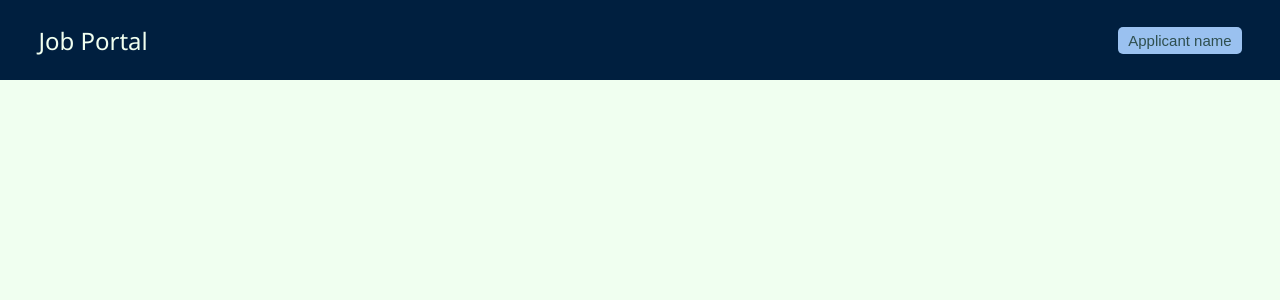
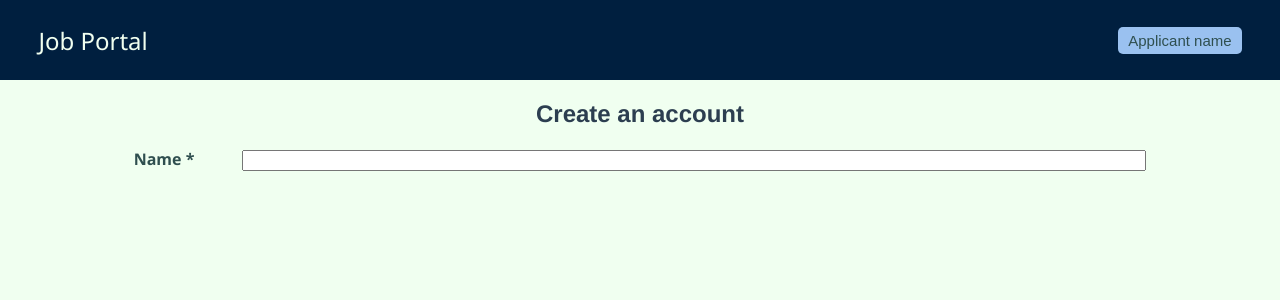
Before and after one commit to skashfaq098/garment-job-portal, a Vue app: page /registration in a window 1280 px wide. Shown: the top 300 px of the page. Built offline with nearby package versions, Linux system fonts and the light colour scheme.

Commit message:
Registration Page initialization

```diff
--- a/package.json
+++ b/package.json
@@ -11,7 +11,7 @@
     "core-js": "^3.8.3",
     "register-service-worker": "^1.7.2",
     "vue": "^3.2.13",
-    "vue-router": "^4.0.3",
+    "vue-router": "^4.2.5",
     "vuex": "^4.0.0"
   },
   "devDependencies": {
--- a/src/App.vue
+++ b/src/App.vue
@@ -1,5 +1,6 @@
 <template>
   <HeaderView />
+  <router-view />
 </template>
 
 <style lang="scss">
--- a/src/views/RegistrationView.vue
+++ b/src/views/RegistrationView.vue
@@ -1,5 +1,27 @@
 <template>
     <div>
-        Registration Page
+        <h2>Create an account</h2>
+        <div >
+          <label class="common-label"><strong>Name  *</strong></label>
+          <input class="common-input" type="text" />
+        </div>
     </div>
 </template>
+
+<style>
+.common-label {
+  margin-right: 3rem;
+  columns: 3;
+  font-family: 'Segoe UI', Tahoma, Geneva, Verdana, sans-serif;
+  color: #2F4F4F;
+}
+.common-input {
+  width: 70%;
+}
+</style>
+
+<script>
+export default {
+  name: "RegistrationView"
+};
+</script>
```
Also changed, not shown: src/router/index.js (+3 -7 lines), 1 other file (tests, documents, lock files or other folders).
